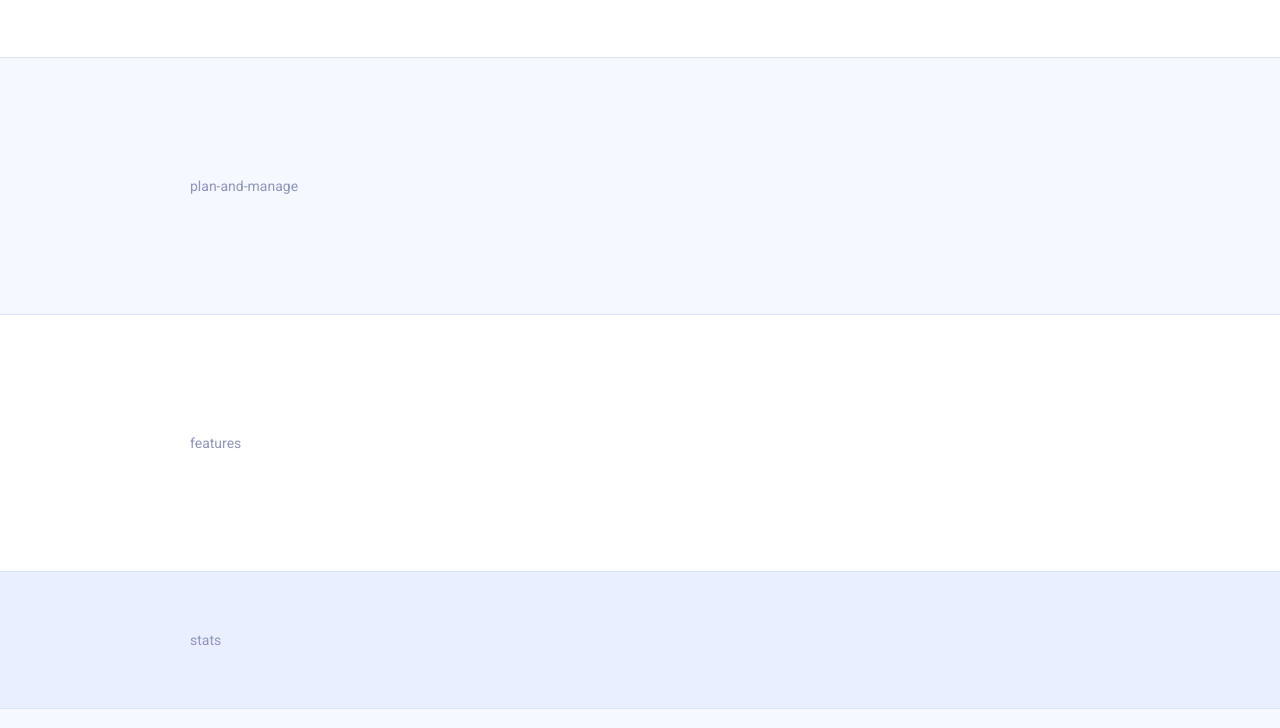
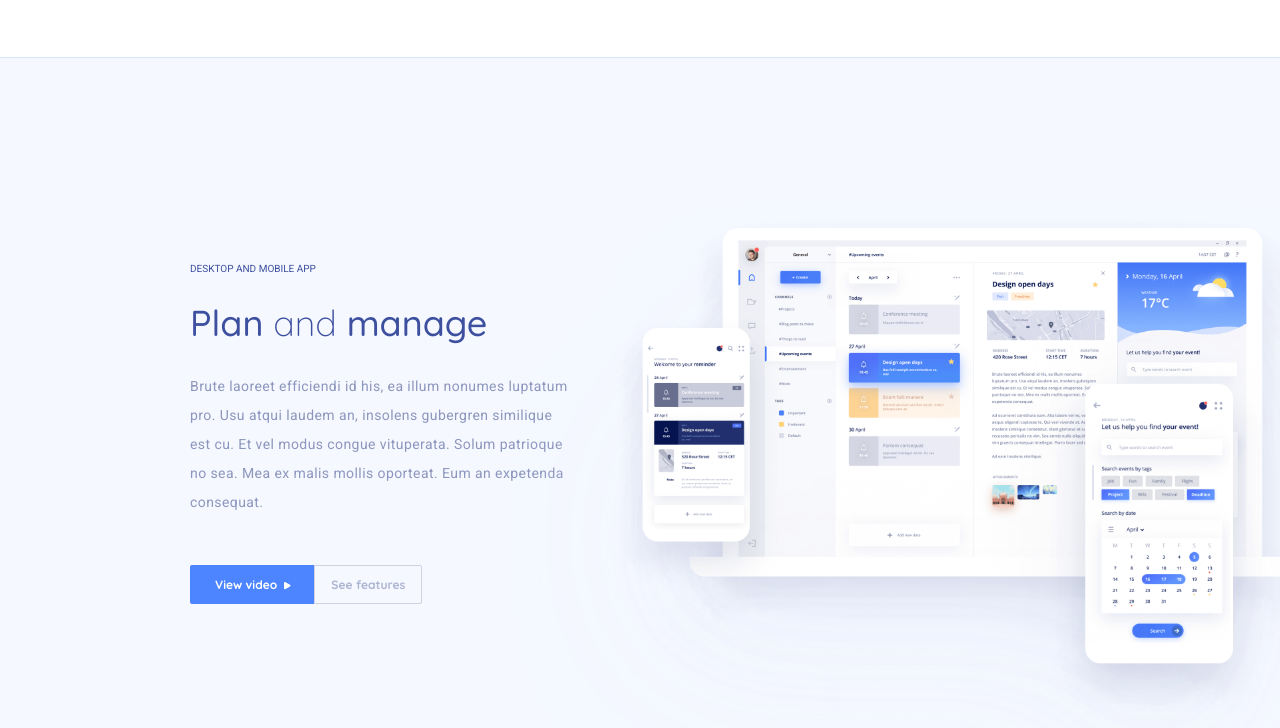
Before and after one commit to Leonid-Korobkov/productivity, a plain HTML site: page index.html in a window 1280 px wide. Shown: the part 892-1620 px from the top of the page. Drawn offline with Linux system fonts and the light colour scheme; files whose address does not match are found by name.

Commit message:
сделана секция plan and manage

```diff
--- a/#source/scss/components/3-plan-and-manage.scss
+++ b/#source/scss/components/3-plan-and-manage.scss
@@ -1,7 +1,45 @@
-.section-outer {
-}
 .section-plan-and-manage {
     background: #f5f8ff;
+    position: relative;
+    overflow: hidden;
+    .aside-image {
+        position: absolute;
+        top: 120px;
+        left: 50%;
+        transform: translateX(-150px);
+        max-width: 853px;
+    }
+    .section-inner {
+        padding: 205px 0;
+    }
+    &__content {
+        h5 {
+            margin-bottom: $base * 7;
+        }
+        h3 {
+            font-weight: $fw-light;
+            margin-bottom: $base * 7;
+
+            span {
+                font-weight: $fw-medium;
+            }
+        }
+
+        .text {
+            line-height: 29px;
+            letter-spacing: 0.03em;
+            max-width: 42%;
+            margin-bottom: $base * 12;
+        }
+        .btn--secondary {
+            background: #4c85ff url(../img/icons/Polygon.svg) top 17px right 23px no-repeat;
+            padding: 13px 37px 13px 25px;
+            &:hover {
+                background: #2d61cf url(../img/icons/Polygon.svg) top 17px right 10px no-repeat;
+            }
+        }
+        .btn {
+            margin-left: 0;
+        }
+    }
 }
-.section-inner {
-}
--- a/#source/scss/style.scss
+++ b/#source/scss/style.scss
@@ -92,8 +92,42 @@ body{
 		margin-left: $base * 9;
 
 		&:hover {
-			background: #bbd0ff
+			background: #bbd0ff;
 		}
+	}
+
+	&--secondary {
+		background: #4c85ff;
+		color: #fff;
+		margin-left: $base * 9;
+		padding: 13px 25px;
+
+		&:hover {
+			background: #2d61cf;
+		}
+	}
+
+	&--no-bg {
+		color: #adb4d2;
+		margin-left: $base * 9;
+		border: 1px solid #d1d1E4;
+
+		&:hover {
+			background: #adb4d2;
+			color: #F6F8FF;
+		}
+	}
+}
+.btn-group {
+	display: inline-flex;
+
+	.btn:nth-child(1) {
+		border-top-right-radius: 0;
+		border-bottom-right-radius: 0;
+	}
+	.btn:nth-child(2) {
+		border-top-left-radius: 0;
+		border-bottom-left-radius: 0;
 	}
 }
 h1, h2, h3, h4, h5, h6 {
--- a/index.html
+++ b/index.html
@@ -112,7 +112,16 @@
 
     <section class="section-outer section-plan-and-manage">
         <div class="section-inner">
-            plan-and-manage
+            <div class="section-plan-and-manage__content">
+                <img src="img/plan and manage/illustration.png" alt="aside image" class="aside-image">
+                <h5>DESKTOP AND MOBILE APP</h5>
+                <h3><span>Plan</span> and <span>manage</span></h3>
+                <div class="text">Brute laoreet efficiendi id his, ea illum nonumes luptatum pro. Usu atqui laudem an, insolens gubergren similique est cu. Et vel modus congue vituperata. Solum patrioque no sea. Mea ex malis mollis oporteat. Eum an expetenda consequat.</div>
+                <div class="btn-group">
+                    <a href="#" class="btn btn--secondary">View video</a>
+                    <a href="#" class="btn btn--no-bg">See features</a>
+                </div>
+            </div>
         </div>
     </section>
 
```
Also changed, not shown: css/style.css, img/hero-image/1-slider-bg.png, img/icons/Polygon.svg (added), img/plan and manage/illustration.png (added), 1 other file.
